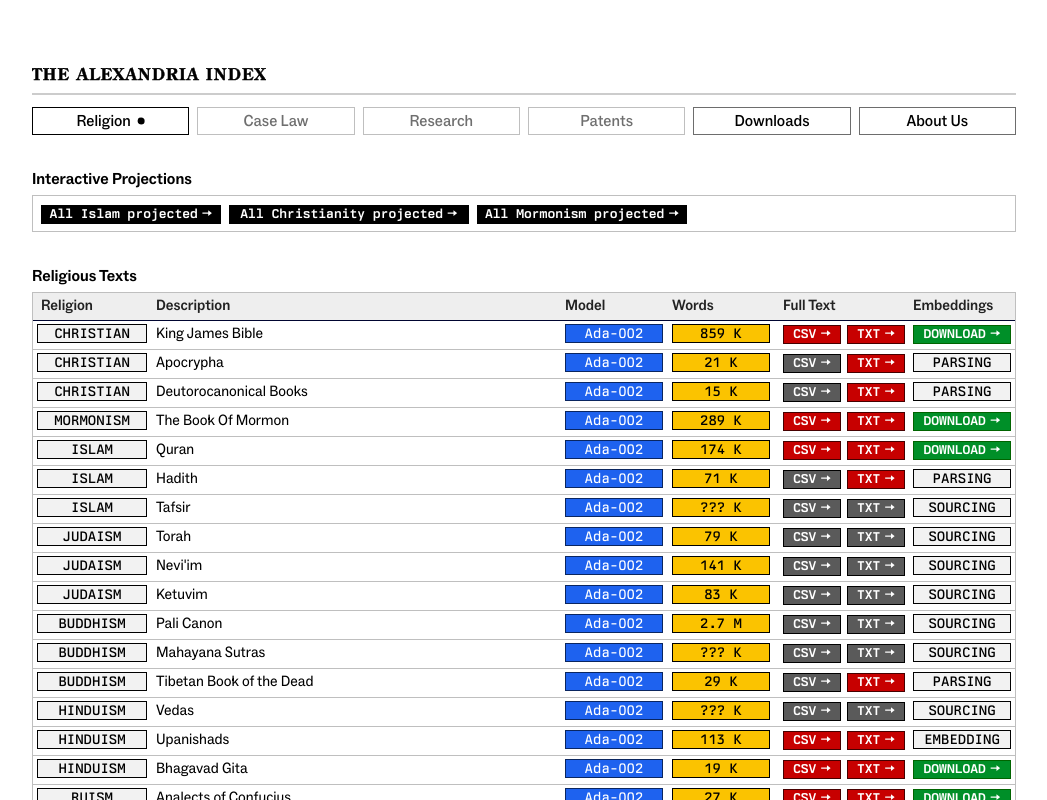
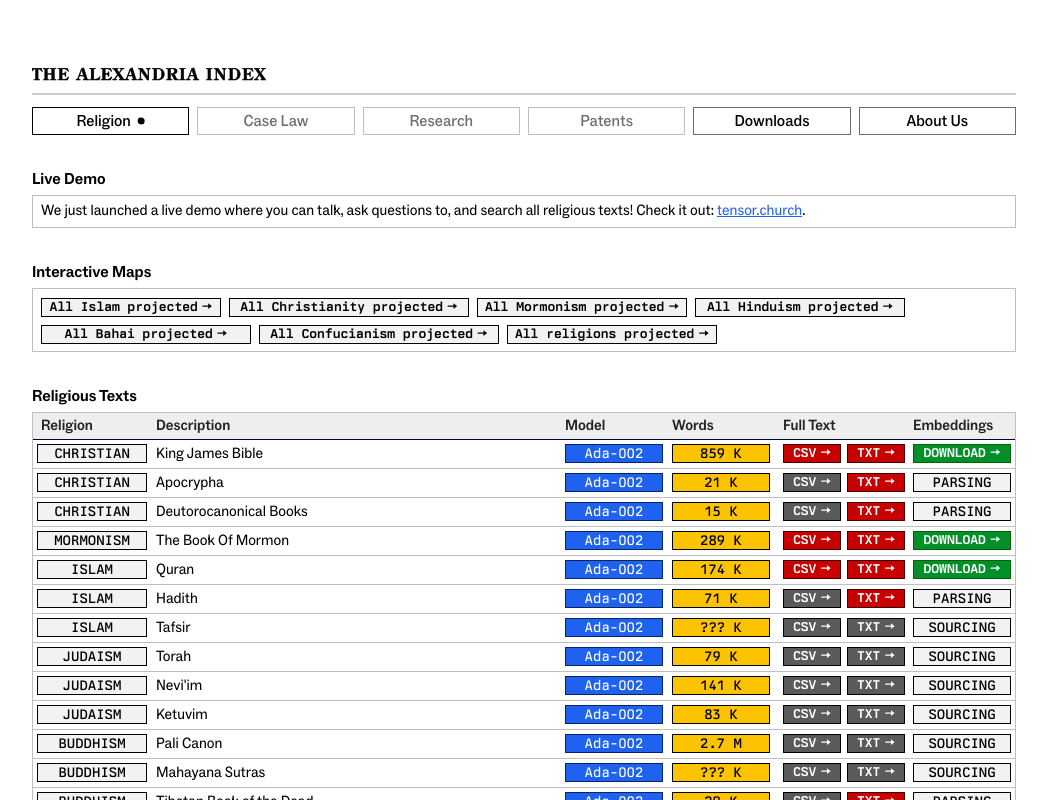
Before and after one commit to macrocosmcorp/alexandria-website, a Next.js app: page /religion in a window 1280 px wide. Shown: the top 800 px of the page, without its empty margins (116-1163 px from the left). Built offline with nearby package versions, Linux system fonts and the light colour scheme.

Commit message:
done with website for religion launch

```diff
--- a/src/app/religion/page.tsx
+++ b/src/app/religion/page.tsx
@@ -8,12 +8,23 @@
     <main className="flex flex-col mx-auto max-w-custom min-h-screen flex-grow pt-4 px-2">
       <Header />
       <div className="flex flex-col w-full mt-8 mb-10 gap-y-8">
-        <Block title="Interactive Projections" >
+        <Block title="Live Demo" >
+          <div className="w-full px-2 py-1 border-tiny border-lines-soft">
+            <p className='text-basesm font-sans font-normal text-letter-default'>
+              We just launched a live demo where you can talk, ask questions to, and search all religious texts! Check it out: <a className='underline text-blue-600' href="https://tensor.church">tensor.church</a>.
+            </p>
+          </div>
+        </Block>
+        <Block title="Interactive Maps" >
           <div className="w-full px-2 py-1 border-tiny border-lines-soft" >
             <div className='flex gap-x-2 flex-wrap'>
-              <MonospaceLink text="All Islam projected" color="black" width={180} link="https://atlas.nomic.ai/map/13e4a9f6-dbc4-414c-beb0-d42ed3289958/c4f7d21c-15df-4927-8e34-ff86d821001d" />
-              <MonospaceLink text="All Christianity projected" color="black" width={240} link="https://atlas.nomic.ai/map/707d769b-f72b-401b-be3b-0a56650cdf49/62eb43e5-cddd-45c7-b661-53c5b2316f79" />
-              <MonospaceLink text="All Mormonism projected" color="black" width={210} link="https://atlas.nomic.ai/map/8992e6d2-2ff7-4a53-bcc9-7c8ba962b5c9/79eab75f-11f5-423e-80b9-da3f682bd337" />
+              <MonospaceLink text="All Islam projected" color="grey" width={180} link="https://atlas.nomic.ai/map/f2e49a6d-94ce-4acd-b7c6-cccc79ea4e87/8fc3111a-8e9e-443f-bee3-2f50275ce0f4" />
+              <MonospaceLink text="All Christianity projected" color="grey" width={240} link="https://atlas.nomic.ai/map/4ea87eb9-284c-4260-af1c-2cabdff3ae3a/ae5c19ab-156e-46ad-a731-3f6c45d9b334" />
+              <MonospaceLink text="All Mormonism projected" color="grey" width={210} link="https://atlas.nomic.ai/map/fcc613a1-c1a6-4d97-9c4a-5ad704d9b1bb/65a9d60c-91fa-482a-9339-6fcab580056c" />
+              <MonospaceLink text="All Hinduism projected" color="grey" width={210} link="https://atlas.nomic.ai/map/4c30a04a-2da9-4729-8c0a-fdf63205a5ae/45926592-e6c1-49f1-83f8-8cc4af7a6ffe" />
+              <MonospaceLink text="All Bahai projected" color="grey" width={210} link="https://atlas.nomic.ai/map/22f6f9f5-511d-4f7d-a101-5affb3977b12/107dfa9a-8908-4979-a3b7-f97a5f445c9f" />
+              <MonospaceLink text="All Confucianism projected" color="grey" width={240} link="https://atlas.nomic.ai/map/ea1aeae9-1ac6-4c01-9f54-29731dde208d/58b846eb-39b6-43df-bd55-50dbde2a9423" />
+              <MonospaceLink text="All religions projected" color="grey" width={210} link="https://atlas.nomic.ai/map/143fd480-7efd-419b-becf-a28a5e0c796d/27a7375f-5e55-4165-af41-0b0db13587b1" />
             </div>
           </div>
         </Block>
--- a/src/components/label.tsx
+++ b/src/components/label.tsx
@@ -75,7 +75,11 @@
   const boxStyle = clsx('inline-flex flex-row items-center leading-4 pb-[1px] justify-center gap-1 border-micro mb-[3px]', background, border);
   const textStyle = clsx("text-[13px] font-mono mono-bold", textColor);
   const arrowStyle = clsx("text-[14px] font-sans font-medium", textColor);
-  const hoverStyle = clsx("hover:bg-black hover:text-white hover:fill-white hover:border-lines-black")
+  let hoverStyle = clsx("hover:bg-black hover:text-white hover:fill-white hover:border-lines-black")
+
+  if (color === "grey") {
+    hoverStyle = clsx("hover:bg-background-darkergrey hover:text-white hover:fill-white hover:border-lines-black")
+  }
 
   return (
     <Link href={link} >
```
